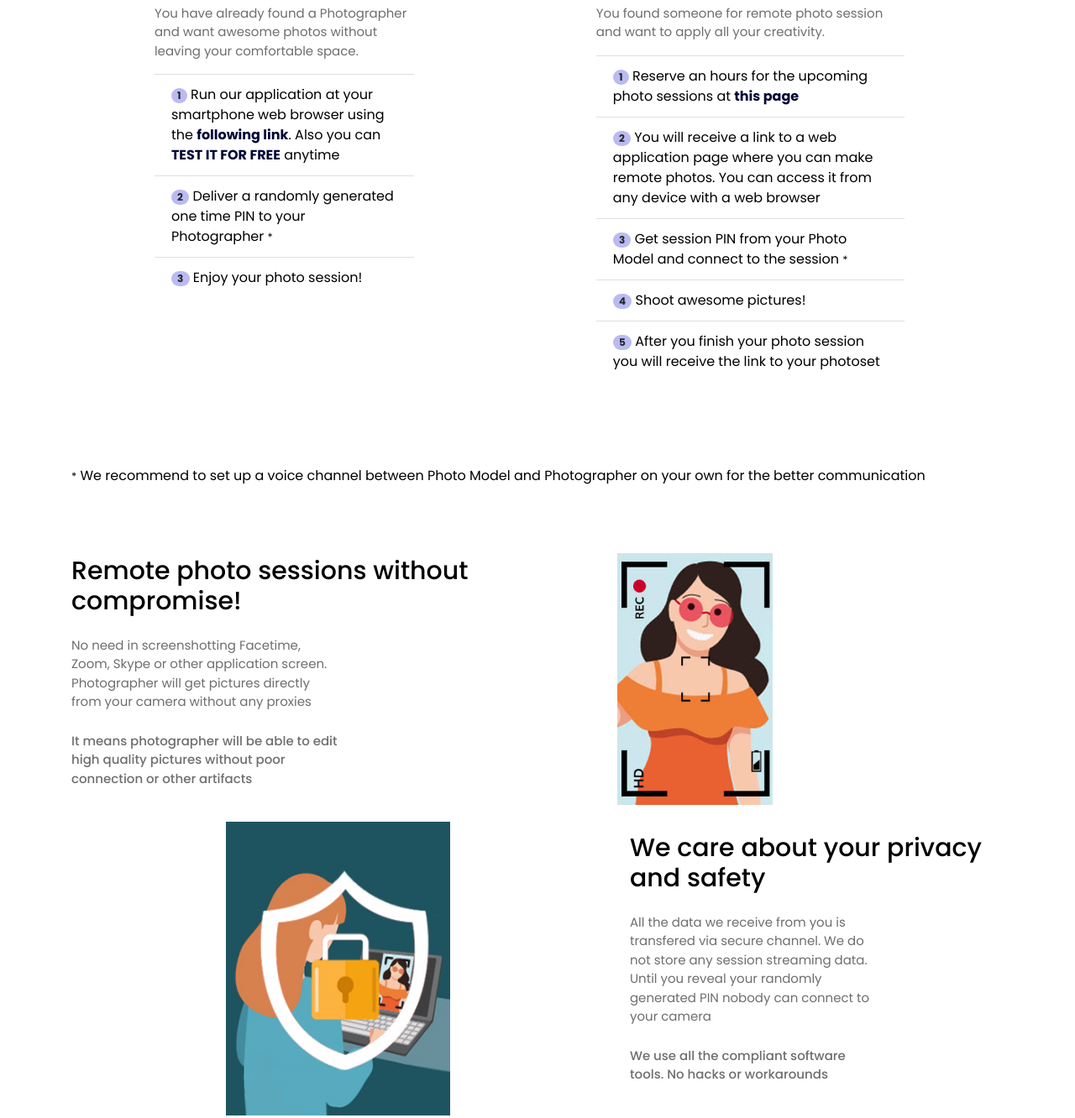
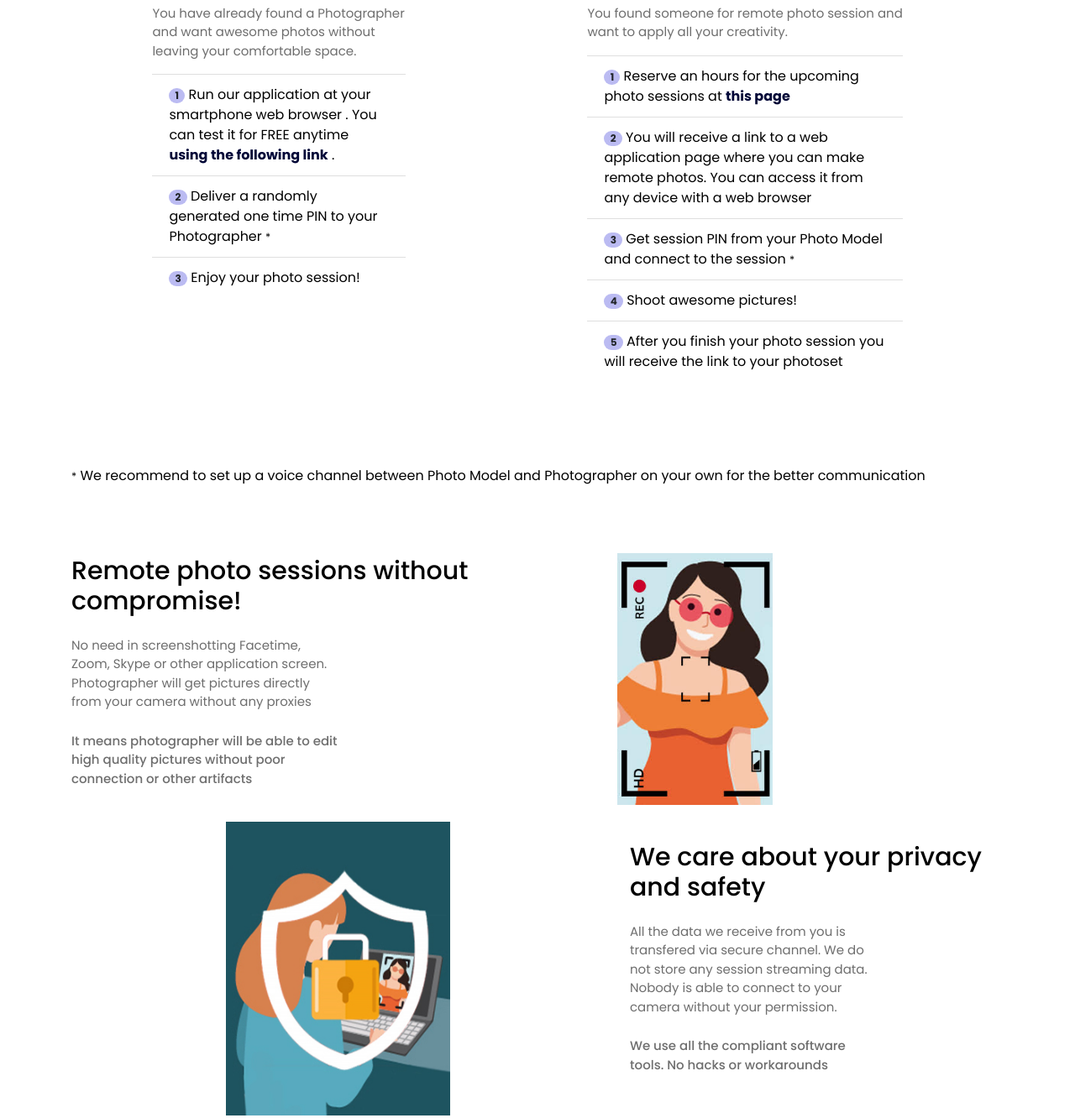
Before and after one commit to takephotosonline/takephotosonline.github.io, a website: page index.html in a window 1280 px wide. Shown: the part 1195-2527 px from the top of the page at 84% size. Drawn offline with Linux system fonts and the light colour scheme.

Commit message:
update text; remove link to service

```diff
--- a/index.html
+++ b/index.html
@@ -127,10 +127,11 @@
                         <ul class="list-group list-group-flush">
                             <li class="list-group-item">
                                 <span class="badge badge-secondary badge-pill">1</span>
-                                Run our application at your smartphone web browser using the <a
-                                    href="https://app.takephotos.online" class="alert-link">following link</a>. Also you
-                                can <a href="https://app.takephotos.online/demo" class="alert-link">TEST IT FOR FREE</a>
-                                anytime
+                                Run our application at your smartphone web browser
+<!--                                using the <a href="https://app.takephotos.online" class="alert-link">following link</a>-->
+                                .
+                                You can test it for FREE anytime <a href="https://app.takephotos.online/demo" class="alert-link">using the following link</a>
+                                .
                             </li>
                             <li class="list-group-item">
                                 <span class="badge badge-secondary badge-pill">2</span>
@@ -225,8 +226,10 @@
                     <h3 class="m-0">We care about your privacy and safety</h3>
                     <div class="col-lg-9 col-xl-8 p-0">
                         <p class="py-4 m-0 text-muted">All the data we receive from you is transfered via secure
-                            channel. We do not store any session streaming data. Until you reveal your randomly
-                            generated PIN nobody can connect to your camera</p>
+                            channel. We do not store any session streaming data. Nobody is able to connect to your camera
+                            without your permission.
+<!--                            Until you reveal your randomly generated PIN and accept the camera permissions nobody can connect to your camera-->
+                        </p>
                         <p class="pb-2 font-weight-medium text-muted">We use all the compliant software tools. No hacks
                             or workarounds</p>
                     </div>
```
